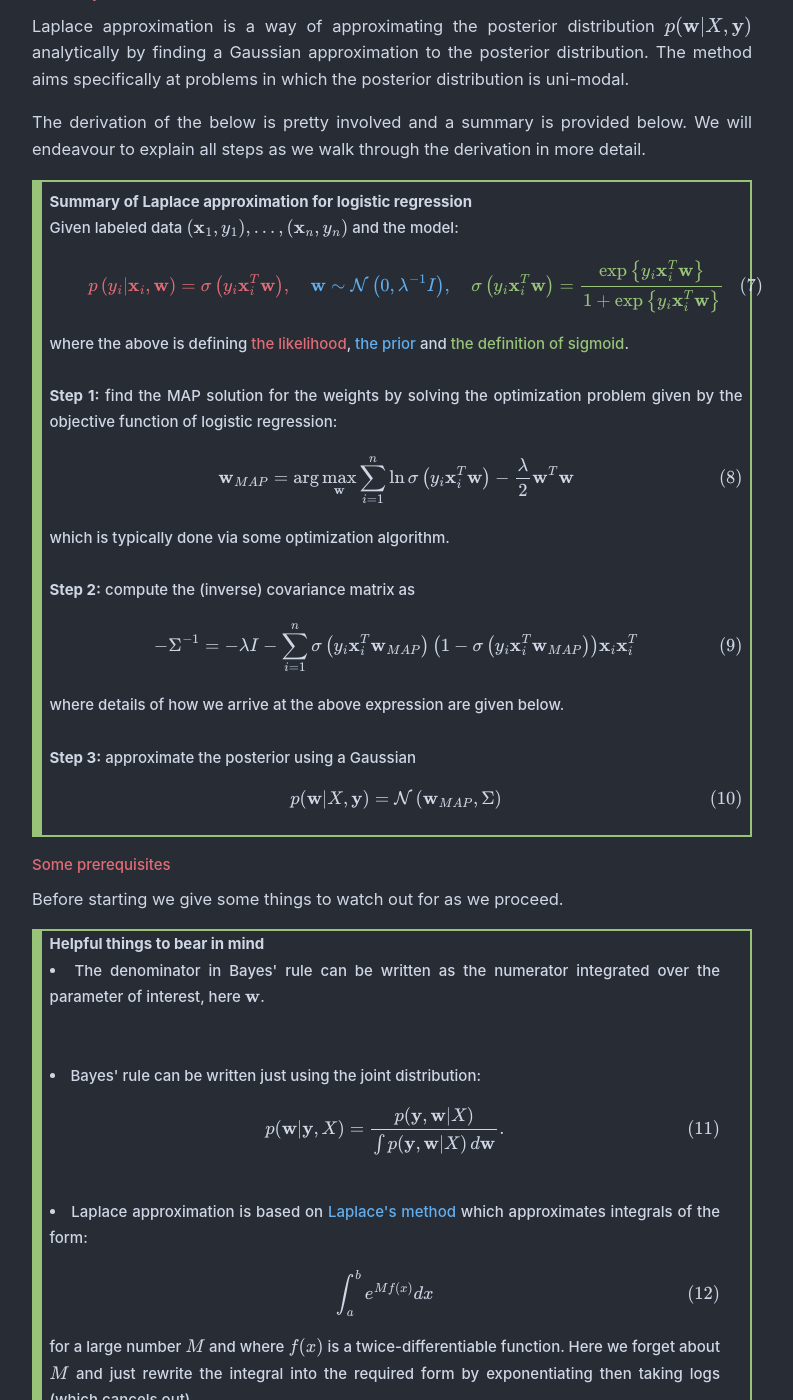
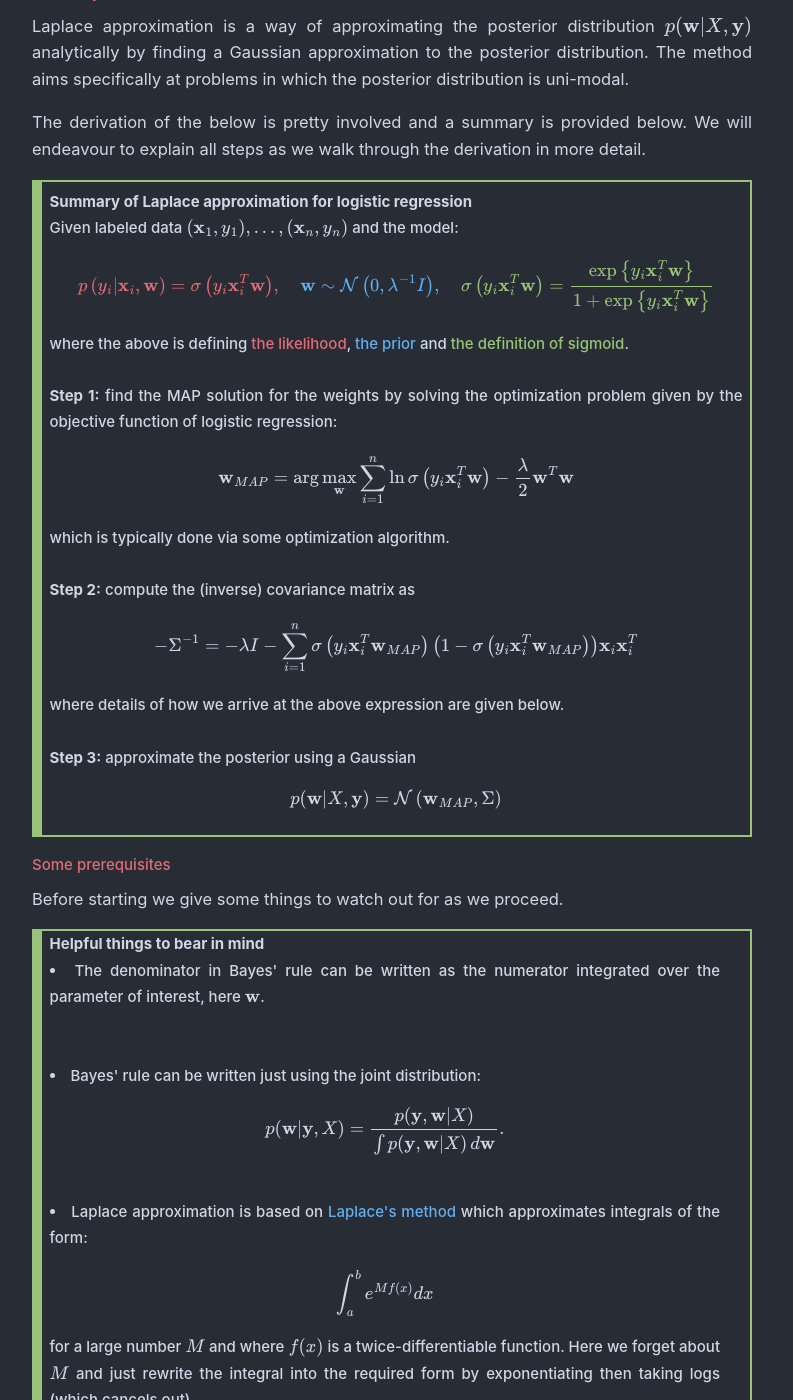
Before and after one commit to maw501/maw501.github.io, a Jekyll site: the page built from project_edx_ML/_posts/2018-10-21-columbiaX-ML-week5.md, in a window 1280 px wide and 1400 px high, scrolled down 11628 px. Shown: the whole window, without its empty margins (248-1041 px from the left). Built offline with Jekyll 4.4.1, drawn with Linux system fonts in a browser that asks for light colours; nearby versions of some CDN libraries; some web fonts are replaced; formulas are drawn with MathJax 3; comment, search, counter and statistics services are not loaded; some of the changed text lies outside the part shown.

Commit message:
Week 5 remove 3933

```diff
--- a/project_edx_ML/_posts/2018-10-21-columbiaX-ML-week5.md
+++ b/project_edx_ML/_posts/2018-10-21-columbiaX-ML-week5.md
@@ -42,9 +42,11 @@
 
 Logistic regression, despite its name, is an algorithm that can be used for binary and multi-class classification. There are several popular ways of motivating the introduction of logistic regression and we do so here by continuing from [last week's](/../project_edx_ml/2018/10/16/columbiaX-ML-week4#perceptron) discussion of the perceptron which attempted to fit a hyperplane to data and then classify an example using:
 
-$$
+<div class="math">
+\begin{align*}
 f(\mathbf{x})=\operatorname{sign}\left(w_{0}+\mathbf{x}^{T} \mathbf{w}\right).
-$$
+\end{align*}
+</div>
 
 Where we recall that $\mathbf{x}^{T} \mathbf{w}+w_{0} = 0$ defines the equation of the hyperplane.
 
@@ -72,9 +74,11 @@
 <a class="reference external" href="/../project_edx_ml/2018/10/16/columbiaX-ML-week4#lda_equation">showed</a>
  that evaluating $(\text{R}1)$ led to, for LDA, a decision based on:
 
-$$
+<div class="math">
+\begin{align*}
 f(\mathbf{x})=\operatorname{sign}\left(w_{0}+\mathbf{x}^{T} \mathbf{w}\right).
-$$
+\end{align*}
+</div>
 
 where we had analytic expressions for $w_0$ and $\mathbf{w}$.
 </blockquote>
@@ -140,9 +144,11 @@
 
 However, unlike linear regression, this cannot be solve analytically, and so we need to use an iterative algorithm like gradient ascent. Finding the derivative of the sigmoid function and its log is straightforward and is given in the [appendix](#sig_deriv), here we just state the results:
 
-$$
+<div class="math">
+\begin{align*}
 \nabla_{z} \sigma(z) = \sigma(z)(1-\sigma(z)), \,\,\,\, \nabla_z \, \ln \sigma(z) = \frac{1}{1 + e^z}
-$$
+\end{align*}
+</div>
 
 which will be used to calculate $\nabla_{\mathbf{w}} \mathcal{L}$.
 
@@ -163,10 +169,11 @@
 <br>
 &emsp; &emsp; Update:
 
-$$
+<div class="math">
+\begin{align*}
 \mathbf{w}^{(t+1)}=\mathbf{w}^{(t)}+\eta \underbrace{\sum_{i=1}^{n}\overbrace{\left(1-\sigma_{i}\left(y_{i} \cdot \mathbf{w}\right)\right)}^\text{prob of misclassification} y_{i} \mathbf{x}_{i}}_\text{$= \, \nabla_{\mathbf{w}} \mathcal{L}$} \tag{LRGD}
-$$
-
+\end{align*}
+</div>
 </blockquote>
 
 ##### Link to perceptron
@@ -215,9 +222,11 @@
 
 The objective function for logistic regression now becomes:
 
-$$
+<div class="math">
+\begin{align*}
 \mathbf{w}_{MAP}=\arg \max_{\mathbf{w}} \sum_{i=1}^{n} \ln \sigma_{i}\left(y_{i} \cdot \mathbf{w}\right)-\lambda \mathbf{w}^{T} \mathbf{w} \tag{2}
-$$
+\end{align*}
+</div>
 
 where the maximization problem is now seeking the [MAP estimate](https://en.wikipedia.org/wiki/Maximum_a_posteriori_estimation) for the weights.
 
@@ -269,9 +278,11 @@
 
 Based on [Mercer's theorem](#mercer) if $\kappa$ satisfies the above definition then we have that:
 
-$$
+<div class="math">
+\begin{align*}
 \kappa\left(\mathbf{x}_{i}, \mathbf{x}_{j}\right)=\phi\left(\mathbf{x}_{i}\right)^{T} \phi\left(\mathbf{x}_{j}\right). \tag{3}
-$$
+\end{align*}
+</div>
 
 In words the above is saying that there are certain functions, $\kappa$ that are the equivalent to computing the dot product between data-points in some feature space $\phi : \mathbb{R}^d \rightarrow \mathbb{R}^D$. The reason this is interesting and of use is that computing $K$ using $\kappa$ is often much more efficient than using $\phi$ due to what is commonly referred to as the kernel trick. Given the importance and amount of times this crops up I have written a [separate post](/../posts/2018/10/19/The-kernel-trick) on it.
 
@@ -288,9 +299,11 @@
 
 For example, in [PRML [6.1]](#prml), it is shown that we can rewrite the prediction from ridge regression for a new test point $\mathbf{x}\_{\star}$, $y\_{\star}$, as:
 
-$$
+<div class="math">
+\begin{align*}
 y_{\star} = \underbrace{\mathbf{k}_{\star}^T}_\text{$1 \times n$}\underbrace{(K + \lambda I)^{-1}}_\text{$n \times n$}\underbrace{\textbf{y}}_\text{$n \times 1$} \tag{4}
-$$
+\end{align*}
+</div>
 
 where $\mathbf{k}\_{\star} = \kappa(\mathbf{x}\_{\star}, X)$ is the vector with the kernel function computed for a single test point against all the training data and $K_\{i j} = \kappa\left(\mathbf{x}_i, \mathbf{x}_j\right)$ is an $n \times n$ matrix with the kernel function evaluated for all the training data.
 
@@ -300,9 +313,11 @@
 
 Consider the prediction from ridge regression if we instead computed a feature expansion $\phi$ of the data:
 
-$$
+<div class="math">
+\begin{align*}
 y_{\star} = \mathbf{w}^T \phi(\mathbf{x}_{\star}).
-$$
+\end{align*}
+</div>
 
 Using kernels avoids the explicit introduction of the feature transformation, $\phi$, which means we can implicitly use feature spaces of high, even infinite, dimensionality. Of course, this means we pay a price in terms of inverting a $n \times n$ matrix vs. one of $d \times d$ which is required in the solution for the solution to ridge regression, $\mathbf{w}\_{RR}$. This solution, $\mathbf{w}\_{RR}$, is covered in [weeks 1 and 2](/../project_edx_ml/2018/10/10/columbiaX-ML-week1and2#rr_map) of the course.
 
@@ -314,10 +329,11 @@
 
 There are many kernels that can describe different classes of functions, including to encode properties such as periodicity. In this post we will restrict ourselves to the most common kernel which we merely state (as it's extensively written about elsewhere), the [radial basis function (or Gaussian) kernel](https://en.wikipedia.org/wiki/Radial_basis_function_kernel):
 
-$$
+<div class="math">
+\begin{align*}
 \kappa(\mathbf{x_i}, \mathbf{x_j}) = \sigma^{2} \exp (-\frac{ \| \mathbf{x_i} - \mathbf{x_j} \|^{2}}{2 l^{2}}) \tag{5}
-$$
-
+\end{align*}
+</div>
 with hyperparameters $\sigma$ and $l$.
 
 <hr class="with-margin">
@@ -354,9 +370,11 @@
 ###### 1. Absorb intercept
 Absorb the $w_0$ term into the weight vector $\mathbf{w}$ which amounts to appending a 1 to each $\mathbf{x}$ as follows:
 
-$$
+<div class="math">
+\begin{align*}
 \mathbf{w} \leftarrow\left[\begin{array}{c}{w_{0}} \\ {\mathbf{w}}\end{array}\right], \, \, \, \mathbf{x} \leftarrow\left[\begin{array}{l}{1} \\ {\mathbf{x}}\end{array}\right]
-$$
+\end{align*}
+</div>
 
 ###### 2. Change sigmoid notation
 A simple change depending on style, define $\sigma_{i}(\mathbf{w})=\sigma\left(\mathbf{x}_{i}^{T} \mathbf{w}\right)$
@@ -394,9 +412,11 @@
 
 which uses the fact the sigmoid function can be written in two equivalent ways:
 
-$$
+<div class="math">
+\begin{align*}
 \frac{1}{1+e^{-x}}=\frac{e^{x}}{e^{x}+1}
-$$
+\end{align*}
+</div>
 
 and so we can denote $\sigma_i(y_i \mathbf{w})$ as the probability that observation $i$ has label $y_i$ for both $y=1$ or $y=-1.$
 
@@ -453,37 +473,48 @@
 <br>
 Given labeled data $(\mathbf{x}_1, y_1), ..., (\mathbf{x}_n, y_n) $ and the model:
 
-$$
+
+<div class="math">
+\begin{align*}
 \color{#e06c75}{p\left(y_{i} | \mathbf{x}_i, \mathbf{w} \right)=\sigma\left(y_i \mathbf{x}_i^T \mathbf{w}\right)}, \quad
 \color{#61afef}{\mathbf{w} \sim \mathcal{N}\left(0, \lambda^{-1} I\right)}, \quad
 \color{#98c379}{\sigma\left(y_i \mathbf{x}_i^T \mathbf{w}\right)=\frac{\exp\left\{y_{i} \mathbf{x}_i^T  \mathbf{w}\right\}}{1+\exp\left\{y_{i} \mathbf{x}_i^T  \mathbf{w}\right\}}}
-$$
+\end{align*}
+</div>
 
 where the above is defining <span style="color:#e06c75">the likelihood</span>, <span style="color:#61afef">the prior</span> and <span style="color:#98c379">the definition of sigmoid</span>.
 <br>
 <br>
 <strong>Step 1:</strong> find the MAP solution for the weights by solving the optimization problem given by the objective function of logistic regression:
 
-$$
+<div class="math">
+\begin{align*}
 \mathbf{w}_{MAP}=\arg \max_{\mathbf{w}} \sum_{i=1}^{n} \ln \sigma\left(y_{i} \mathbf{x}_i^T \mathbf{w}\right)-\frac{\lambda}{2} \mathbf{w}^T \mathbf{w}
-$$
+\end{align*}
+</div>
 
 which is typically done via some optimization algorithm.
 <br>
 <br>
 <strong>Step 2:</strong> compute the (inverse) covariance matrix as
 
-$$
+<div class="math">
+\begin{align*}
 -\Sigma^{-1}=-\lambda I-\sum_{i=1}^{n} \sigma\left(y_i \mathbf{x}_i^T \mathbf{w}_{MAP}\right)\left(1-\sigma\left(y_i \mathbf{x}_i^T \mathbf{w}_{MAP}\right)\right) \mathbf{x}_i \mathbf{x}_i^T
-$$
+\end{align*}
+</div>
 
 where details of how we arrive at the above expression are given below.
 <br>
 <br>
 <strong>Step 3:</strong> approximate the posterior using a Gaussian
-$$
+
+<div class="math">
+\begin{align*}
 p(\mathbf{w} | X, \mathbf{y})=\mathcal{N}\left(\mathbf{w}_{MAP}, \Sigma\right)
-$$
+\end{align*}
+</div>
+
 </blockquote>
 
 ###### Some prerequisites
@@ -498,31 +529,39 @@
 <br>
 <li>Bayes' rule can be written just using the joint distribution:
 
-$$
+<div class="math">
+\begin{align*}
 p(\mathbf{w} | \mathbf{y}, X) = \frac{p(\mathbf{y}, \mathbf{w} | X)}{\int p(\mathbf{y}, \mathbf{w} | X) \, d\mathbf{w}}.
-$$
+\end{align*}
+</div>
 </li>
 <br>
 <li>Laplace approximation is based on <a class="reference external" href="https://en.wikipedia.org/wiki/Laplace%27s_method">Laplace's method</a> which approximates integrals of the form:
 
-$$
+<div class="math">
+\begin{align*}
 \int_{a}^{b} e^{M f(x)} d x
-$$
+\end{align*}
+</div>
 
 for a large number $M$ and where $f(x)$ is a twice-differentiable function. Here we forget about $M$ and just rewrite the integral into the required form by exponentiating then taking logs (which cancels out).</li>
 <br>
 
 <li>The second order Taylor expansion for a function $f(\mathbf{w})$ with $\mathbf{w} \in \mathbb{R}^{d+1}$ at a point $z \in \mathbb{R}^{d+1}$ is:
 
-$$
+<div class="math">
+\begin{align*}
 f(\mathbf{w}) \approx f(z)+(\mathbf{w}-z)^{T} \nabla f(z)+\frac{1}{2}(\mathbf{w}-z)^{T}\left(\nabla^{2} f(z)\right)(\mathbf{w}-z)
-$$
+\end{align*}
+</div>
 
 where we use the notation that:
 
-$$
+<div class="math">
+\begin{align*}
 \nabla f(z) = \nabla_{\mathbf{w}} f(\mathbf{w})\mid_{z}
-$$
+\end{align*}
+</div>
 
 is the derivative of the function $f$ w.r.t $\mathbf{w}$ evaluated at the point $z$. </li>
 </blockquote>
@@ -530,9 +569,11 @@
 ###### Choosing the form of the posterior
 The goal is to approximate the posterior with a Gaussian distribution:
 
-$$
+<div class="math">
+\begin{align*}
 p(\mathbf{w} | X, \mathbf{y}) \approx \mathcal{N}(\mu, \Sigma)
-$$
+\end{align*}
+</div>
 
 for some $\mu$ and $\Sigma$ which we need to find. The true posterior distribution is a multivariate distribution in parameter space that will (hopefully) have some dominant mode - we would like to center the Gaussian distribution here if we are able to.
 
@@ -550,9 +591,11 @@
 
 For Laplace's method we define a function $f$ equal to the log of the joint likelihood:
 
-$$
+<div class="math">
+\begin{align*}
 f(\mathbf{w})=\ln p(\mathbf{y}, \mathbf{w} | X)
-$$
+\end{align*}
+</div>
 
 which we will expand $f(\mathbf{w})$ around a point, $z$. We say $f$ if only a function of $\mathbf{w}$ as this is the variable of interest, the data $\mathbf{y}$ and $X$ are given and considered fixed.
 
@@ -586,34 +629,44 @@
 <br>
 We are thus only left with the following term to worry about in the both the numerator and denominator:
 
-$$
+<div class="math">
+\begin{align*}
 \frac{1}{2}(\mathbf{w}-z)^{T}\left(\nabla^{2} f(z)\right)(\mathbf{w}-z)
-$$
+\end{align*}
+</div>
 
 which we can rewrite slightly by setting $z = \mathbf{w}\_{MAP}$, using the definition of $f(z)$ and pulling a negative out the front to match the form of a Gaussian, giving:
 
-$$
+<div class="math">
+\begin{align*}
 -\frac{1}{2}\left(\mathbf{w}-\mathbf{w}_{MAP}\right)^{T}\left(-\nabla^{2} \ln p\left(\mathbf{y}, \mathbf{w}_{MAP}|X\right)\right)\left(\mathbf{w}-\mathbf{w}_{MAP}\right)
-$$
+\end{align*}
+</div>
 
 ###### Recognising the solution is a Gaussian
 Looking at $\text{(L2)}$ we see this is in the form of a multivariate Gaussian with:
 
-$$
+<div class="math">
+\begin{align*}
 \mu=\mathbf{w}_{MAP}, \quad \Sigma=\left(-\nabla^{2} \ln p\left(\mathbf{y}, \mathbf{w}_{MAP} | X\right)\right)^{-1}
-$$
+\end{align*}
+</div>
 
 where we still need to be able to calculate the derivative in $\Sigma$. This derivative is the second derivative (Hessian) of the log joint likelihood (details given below [here](#deriv_log_like)) and results in:
 
-$$
+<div class="math">
+\begin{align*}
 \nabla^{2} \ln p\left(\mathbf{y}, \mathbf{w}_{MAP} | X \right)=-\lambda I-\sum_{i=1}^{n} \sigma\left(y_{i} \cdot  \mathbf{w}_{MAP}\right)\left(1-\sigma\left(y_{i} \cdot \mathbf{w}_{MAP}\right)\right) \mathbf{x}_i \mathbf{x}_i^T
-$$
+\end{align*}
+</div>
 
 which means we now we have expressions for both $\mu$ and $\Sigma$ in the Gaussian approximation to the posterior:
 
-$$
+<div class="math">
+\begin{align*}
 p(\mathbf{w} | X, \mathbf{y}) \approx \mathcal{N}(\mu, \Sigma)
-$$
+\end{align*}
+</div>
 
 <a name="deriv_log_like"></a>
 
@@ -621,9 +674,11 @@
 
 To compute $\Sigma$ we need to calculate:
 
-$$
+<div class="math">
+\begin{align*}
 \nabla_{\mathbf{w}}^2 \ln p\left(\mathbf{y}, \mathbf{w} | X \right)
-$$
+\end{align*}
+</div>
 
 at the point $\mathbf{w}=\mathbf{w}\_{MAP}$. Recall also that the prior is a Gaussian $\mathbf{w} \sim \mathcal{N}\left(0, \lambda^{-1} I\right)$.
 
@@ -650,9 +705,11 @@
 
 Mercer's theorem assures us that by computing $\kappa(\mathbf{x}_i, \mathbf{x}_j)$ for any symmetric positive-definite choice of the kernel, $\kappa$, it's possible to find a transformation $\phi : \mathbb{R}^d \rightarrow \mathbb{R}^D$ such that:
 
-$$
+<div class="math">
+\begin{align*}
 \kappa(\mathbf{x}_i, \mathbf{x}_j) = \phi(\mathbf{x}_i)^T \phi(\mathbf{x}_j).
-$$
+\end{align*}
+</div>
 
 The reason this is of interest is that as opposed to thinking in terms of explicit expressions for $\phi$ (which may be very complicated) we can instead postulate a kernel function $\kappa$ that captures the prior beliefs we have about the correlation structure. We can actually do this without even needing to know what the equivalent feature mapping $\phi$ was that gave rise to it - Mercer's theorem guarantees such a $\phi$ exists.
 
```
